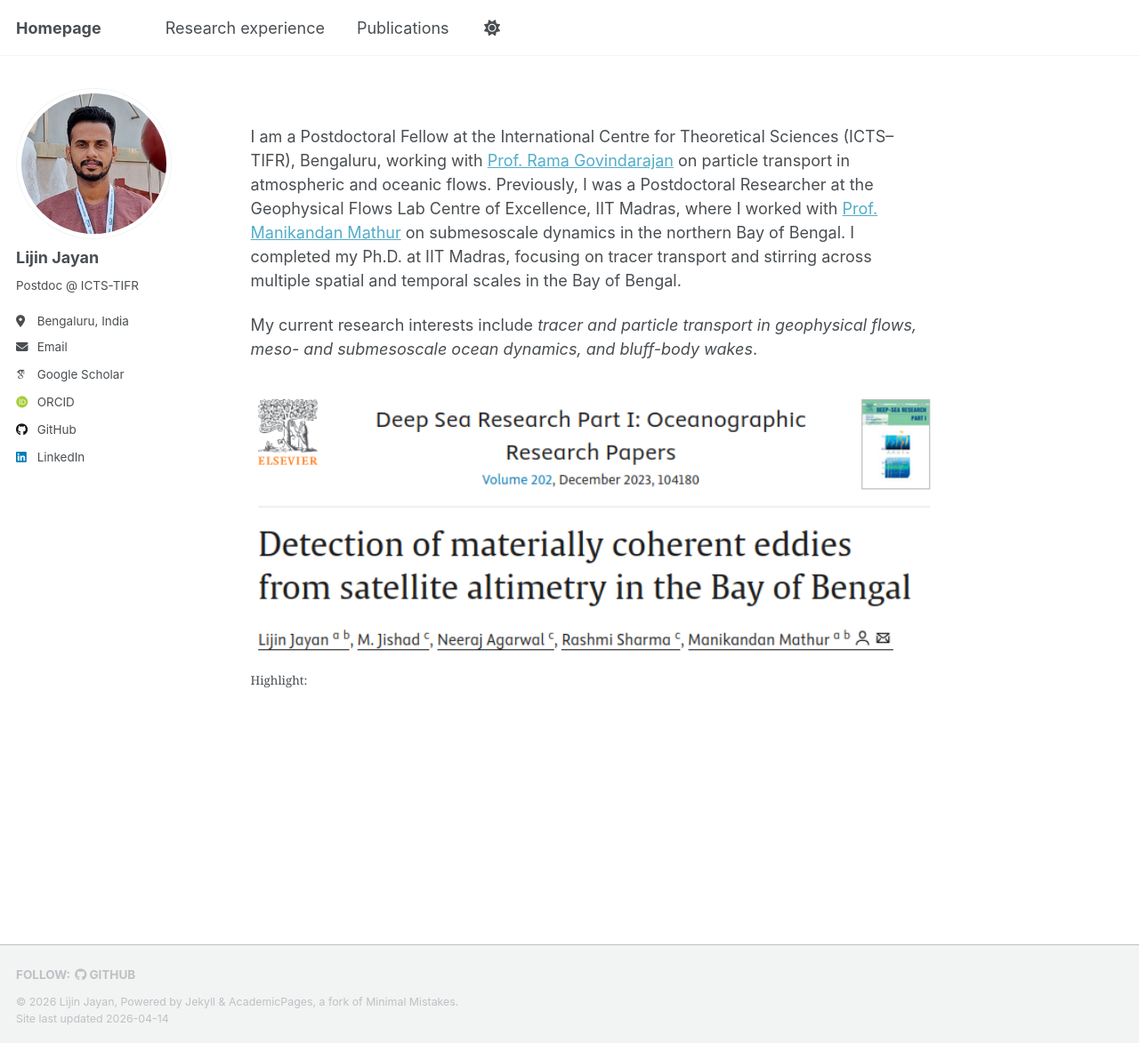
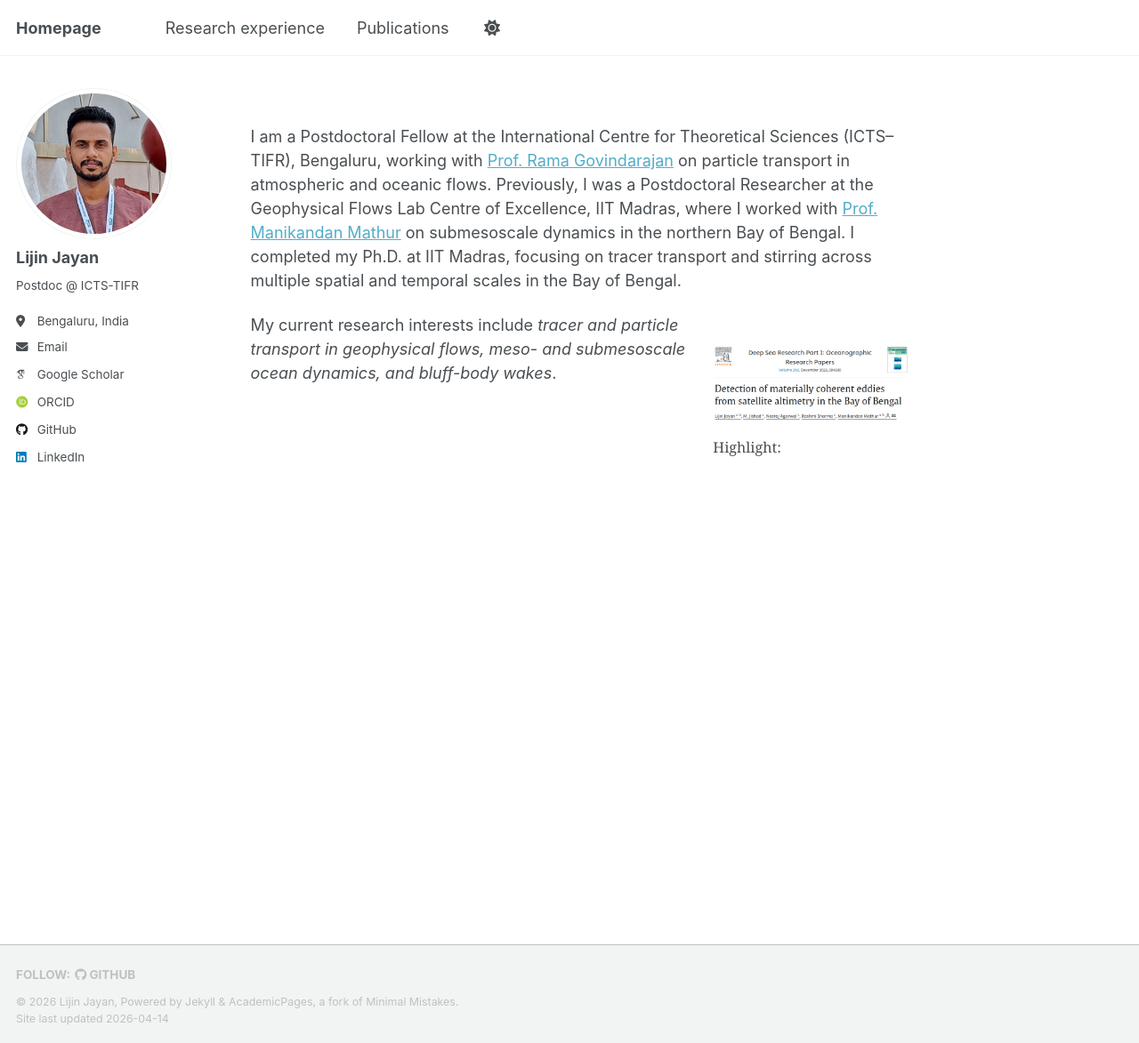
Before and after one commit to ljayan/ljayan.github.io, a Jekyll site: the page built from _pages/about.md, in a window 1280 px wide and 1173 px high. Shown: the whole window at 89% size. Built offline with Jekyll 4.4.1, drawn with Linux system fonts in a browser that asks for light colours; some web fonts are replaced.

Commit message:
Update about.md

```diff
--- a/_pages/about.md
+++ b/_pages/about.md
@@ -9,8 +9,19 @@ redirect_from:
 <br>
 I am a Postdoctoral Fellow at the International Centre for Theoretical Sciences (ICTS–TIFR), Bengaluru, working with [Prof. Rama Govindarajan](https://www.icts.res.in/people/rama-govindarajan) on particle transport in atmospheric and oceanic flows. Previously, I was a Postdoctoral Researcher at the Geophysical Flows Lab Centre of Excellence, IIT Madras, where I worked with [Prof. Manikandan Mathur](https://scholar.google.co.in/citations?user=QbrM7-gAAAAJ&hl=en) on submesoscale dynamics in the northern Bay of Bengal. I completed my Ph.D. at IIT Madras, focusing on tracer transport and stirring across multiple spatial and temporal scales in the Bay of Bengal.
 
-My current research interests include *tracer and particle transport in geophysical flows, meso- and submesoscale ocean dynamics, and bluff-body wakes*.
-<figure style="text-align: center;">
-  <img src="/images/dsr.png" alt="My figure" width="600">
-  <figcaption>Highlight:</figcaption>
-</figure>
+<div style="display: flex; flex-wrap: wrap; align-items: flex-start; gap: 20px;">
+
+  <div style="flex: 2; min-width: 250px;">
+    <p>
+    My current research interests include <em>tracer and particle transport in geophysical flows, meso- and submesoscale ocean dynamics, and bluff-body wakes</em>.
+    </p>
+  </div>
+
+  <div style="flex: 1; min-width: 200px; text-align: center;">
+    <figure>
+      <img src="/images/dsr.png" alt="My figure" style="width: 100%; max-width: 220px;">
+      <figcaption style="font-size: 0.9em;">Highlight:</figcaption>
+    </figure>
+  </div>
+
+</div>
```
